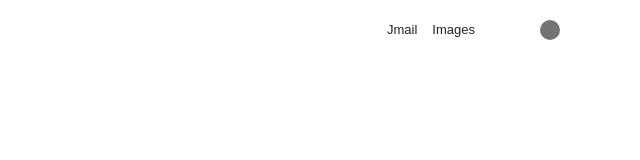
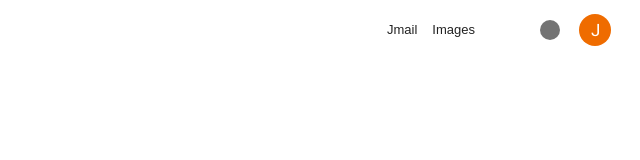
Before and after one commit to TheJarles/google-homepage, a plain HTML site: page index.html in a window 1280 px wide. Shown: the whole page, without its empty margins (640-1280 px from the left). Drawn offline with Linux system fonts and the light colour scheme.

Commit message:
Ad account logo. Minor change to html structure

```diff
--- a/index.html
+++ b/index.html
@@ -15,9 +15,15 @@
                     <div class="bell background"></div>
                 </a>
             </div>
-            <div class="account"><a href="javascript:void(0);" class="top-button"></a></div>
+            <div class="account">
+                <a href="javascript:void(0);" class="top-button">
+                    <span class="account-logo"></span>
+                </a>
+            </div>
         </div>
-        <div class="jargle-logo"></div>
+        <div class="middle">
+            <div class="jargle-logo"></div>
+        </div>
         <div class="search-bar"></div>
         <div class="buttons">
             <div class="search-button"></div>
--- a/style.css
+++ b/style.css
@@ -79,3 +79,24 @@ a {
 .bell:hover, .notifications a:focus .bell {
     background-color: rgba(0,0,0,.87);
 }
+
+.account-logo {
+    background-image: url(./user.png);
+    background-size: 32px 32px;
+    border-radius: 50%;
+    display: block;
+    margin: -1px;
+    overflow: hidden;
+    position: relative;
+    height: 32px;
+    width: 32px;
+    z-index: 0;
+}
+
+/* screws up the layout, fix later
+.middle {
+    width: 1907px;
+    height: 233px;
+    margin-top: 118px;
+}
+*/
```
Also changed, not shown: user.png (added).
